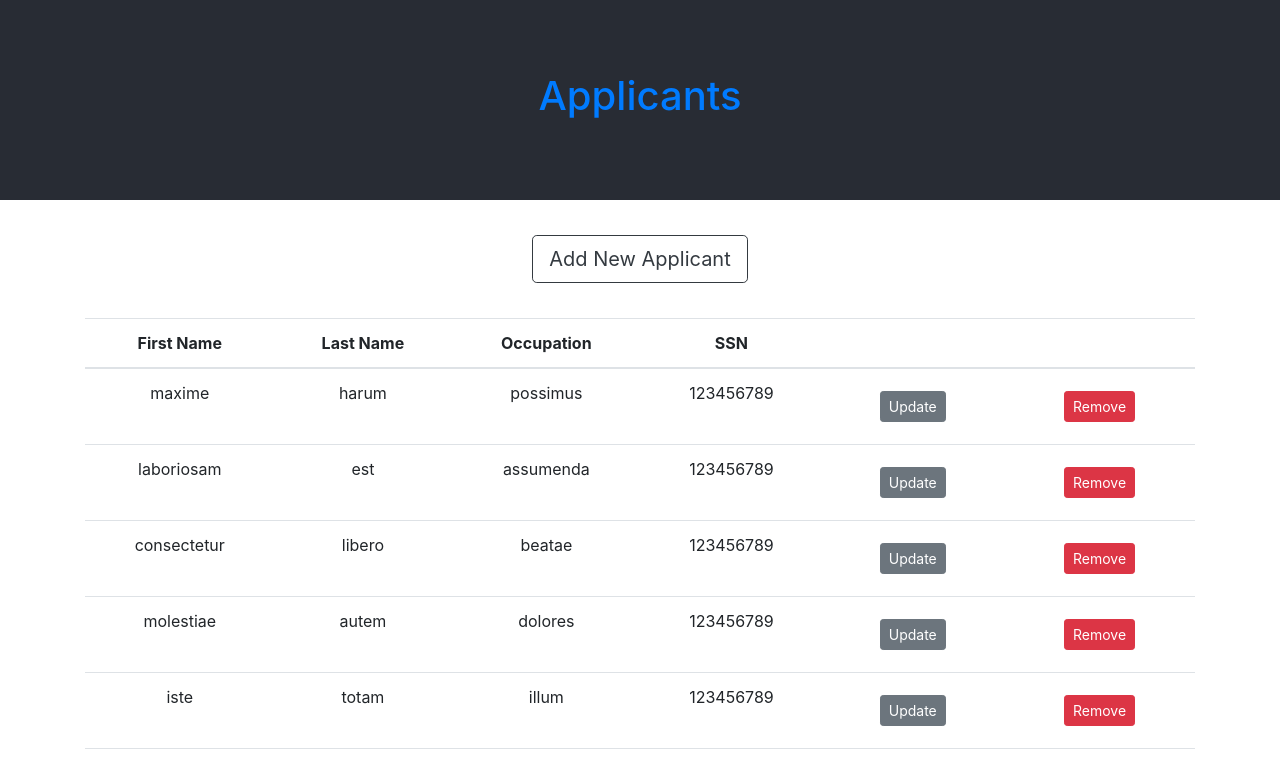
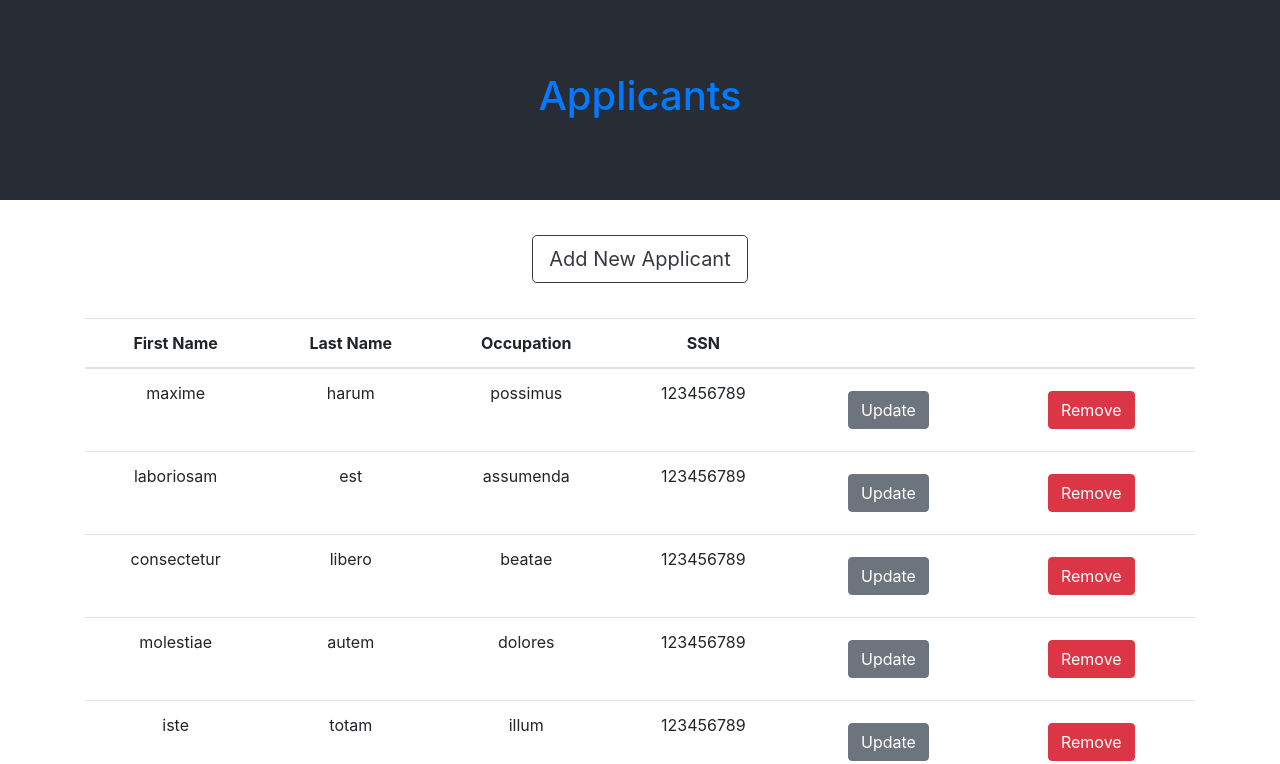
Before and after one commit to indre93/applicants-frontend, a React (Create React App) app: page / in a window 1280 px wide. Shown: the top 764 px of the page. Built offline with nearby package versions, Linux system fonts and the light colour scheme; data requests are answered from the project's data file.

Commit message:
add handleClick to remove applicant clicked on using applicant id

```diff
--- a/src/components/Applicant.js
+++ b/src/components/Applicant.js
@@ -1,16 +1,31 @@
 import React from 'react';
 import Button from 'react-bootstrap/Button';
+import { useHistory } from 'react-router-dom';
 
 // Applicant component is responsible for rendering applicant's properties
-const Applicant = (props) => {
+const Applicant = ({ applicant }) => {
+  const history = useHistory();
+
+  const handleClick = () => {
+    fetch(`http://localhost:8000/applicants/${applicant.id}`, {
+      method: "DELETE"
+    }).then(() => {
+      history.push("/");
+    });
+  };
+
   return (
     <tr>
-      <td>{props.applicant.firstName}</td>
-      <td>{props.applicant.lastName}</td>
-      <td>{props.applicant.occupation}</td>
-      <td>{props.applicant.ssn}</td>
-      <td><Button variant="secondary" size="sm">Update</Button></td>
-      <td><Button variant="danger" size="sm">Remove</Button></td>
+      <td>{applicant.firstName}</td>
+      <td>{applicant.lastName}</td>
+      <td>{applicant.occupation}</td>
+      <td>{applicant.ssn}</td>
+      <td>
+        <Button variant="secondary">Update</Button>
+      </td>
+      <td>
+        <Button onClick={handleClick} variant="danger" >Remove</Button>
+      </td>
     </tr>
   );
 };
```
